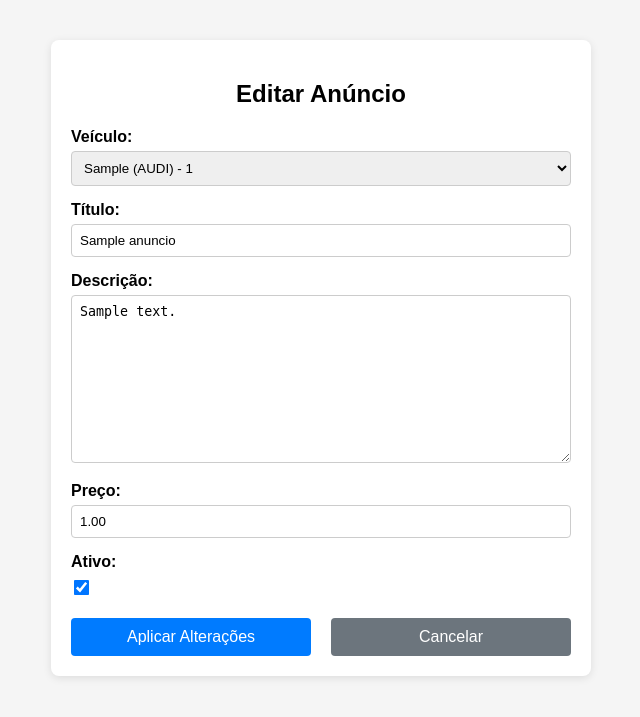
After one commit to gallineci/DWB, a Django app: page /anuncio/editar/1/ in a window 1280 px wide. The commit adds this page. Shown: the top 717 px of the page, without its empty margins (319-959 px from the left). Run offline with Django 5.2, Linux system fonts and the light colour scheme; tables that the repository leaves empty hold one stand-in row (values such as "Sample post").

Commit message:
delecao e edicao de anuncios habilitada

```diff
--- a/anuncio/urls.py
+++ b/anuncio/urls.py
@@ -4,4 +4,6 @@ from anuncio.views import *
 urlpatterns = [
     path('', ListarAnuncios.as_view(), name='listar-anuncios'),
     path('novo/', CriarAnuncio.as_view(), name='cadastrar-anuncio'),
+    path('editar/<int:pk>/', EditarAnuncio.as_view(), name='editar-anuncio'),
+    path('deletar/<int:pk>/', DeletarAnuncio.as_view(), name='deletar-anuncio'),
 ]
--- a/anuncio/views.py
+++ b/anuncio/views.py
@@ -4,6 +4,7 @@ from django.views.generic.edit import CreateView
 from django.urls import reverse_lazy
 from .forms import FormularioAnuncio
 from django.views import View
+from django.views.generic.edit import UpdateView, DeleteView
 
 class ListarAnuncios(ListView):
     model = Anuncio
@@ -19,3 +20,15 @@ class CriarAnuncio(CreateView):
     def form_valid(self, form):
         form.instance.anunciante = self.request.user
         return super().form_valid(form)
+
+
+class EditarAnuncio(UpdateView):
+    model = Anuncio
+    form_class = FormularioAnuncio
+    template_name = 'anuncio/editar.html'
+    success_url = reverse_lazy('listar-anuncios')
+
+class DeletarAnuncio(DeleteView):
+    model = Anuncio
+    template_name = 'anuncio/deletar.html'
+    success_url = reverse_lazy('listar-anuncios')
--- /dev/null
+++ b/templates/anuncio/editar.html
@@ -0,0 +1,136 @@
+<!DOCTYPE html>
+<html lang="pt-BR">
+<head>
+  <meta charset="UTF-8">
+  <title>Editar Anúncio</title>
+  <style>
+    body {
+      font-family: Arial, sans-serif;
+      background: #f5f5f5;
+      margin: 40px;
+      display: flex;
+      justify-content: center;
+    }
+
+    form {
+      background: #fff;
+      padding: 20px;
+      border-radius: 8px;
+      max-width: 500px;
+      width: 100%;
+      box-shadow: 0 2px 8px rgba(0,0,0,0.1);
+    }
+
+    h2 {
+      text-align: center;
+      margin-bottom: 20px;
+    }
+
+    label {
+      display: block;
+      margin-top: 15px;
+      font-weight: bold;
+    }
+
+    select, input[type="text"], input[type="number"], textarea, input[type="file"] {
+      width: 100%;
+      padding: 8px;
+      margin-top: 5px;
+      border: 1px solid #ccc;
+      border-radius: 4px;
+      box-sizing: border-box;
+    }
+
+    input[type="checkbox"] {
+      margin-top: 10px;
+      transform: scale(1.2);
+    }
+
+    .btn {
+      padding: 10px;
+      border: none;
+      border-radius: 4px;
+      cursor: pointer;
+      font-size: 16px;
+      width: 48%;
+    }
+
+    .btn-primary {
+      background: #007bff;
+      color: white;
+    }
+
+    .btn-primary:hover {
+      background: #0069d9;
+    }
+
+    .btn-secondary {
+      background: #6c757d;
+      color: white;
+    }
+
+    .btn-secondary:hover {
+      background: #5a6268;
+    }
+
+    .button-group {
+      display: flex;
+      justify-content: space-between;
+      gap: 4%;
+      margin-top: 20px;
+    }
+
+    .errorlist {
+      color: red;
+      list-style: none;
+      padding-left: 0;
+      margin: 0;
+      font-size: 14px;
+    }
+  </style>
+</head>
+<body>
+
+  <form method="post" enctype="multipart/form-data">
+    <h2>Editar Anúncio</h2>
+
+    {% csrf_token %}
+
+    {% if form.errors %}
+      <div style="color: red; margin-bottom: 10px;">
+        <ul>
+          {% for field in form %}
+            {% for error in field.errors %}
+              <li><strong>{{ field.label }}:</strong> {{ error }}</li>
+            {% endfor %}
+          {% endfor %}
+          {% for error in form.non_field_errors %}
+            <li>{{ error }}</li>
+          {% endfor %}
+        </ul>
+      </div>
+    {% endif %}
+
+    <label for="{{ form.veiculo.id_for_label }}">Veículo:</label>
+    {{ form.veiculo }}
+
+    <label for="{{ form.titulo.id_for_label }}">Título:</label>
+    {{ form.titulo }}
+
+    <label for="{{ form.descricao.id_for_label }}">Descrição:</label>
+    {{ form.descricao }}
+
+    <label for="{{ form.preco.id_for_label }}">Preço:</label>
+    {{ form.preco }}
+
+    <label for="{{ form.ativo.id_for_label }}">Ativo:</label>
+    {{ form.ativo }}
+
+    <div class="button-group">
+      <button type="submit" class="btn btn-primary">Aplicar Alterações</button>
+      <button type="button" class="btn btn-secondary" onclick="history.back()">Cancelar</button>
+    </div>
+  </form>
+
+</body>
+</html>
--- a/templates/anuncio/listar.html
+++ b/templates/anuncio/listar.html
@@ -44,8 +44,8 @@
                         <div class="card-body">
                             <h5 class="card-title">{{ anuncio.titulo }}</h5>
                             <p class="card-text">{{ anuncio.descricao }}</p>
-                            <a href="{{ anuncio.id }}" class="btn btn-outline-primary">Editar</a>
-                            <a href="deletar/{{ anuncio.id }}" class="btn btn-danger">Excluir</a>
+                            <a href="{% url 'editar-anuncio' anuncio.id %}" class="btn btn-outline-primary">Editar</a>
+                            <a href="{% url 'deletar-anuncio' anuncio.id %}" class="btn btn-danger">Excluir</a>
                         </div>
                     </div>
                 </div>
```
Also changed, not shown: templates/anuncio/deletar.html (added, +92 -0 lines).
